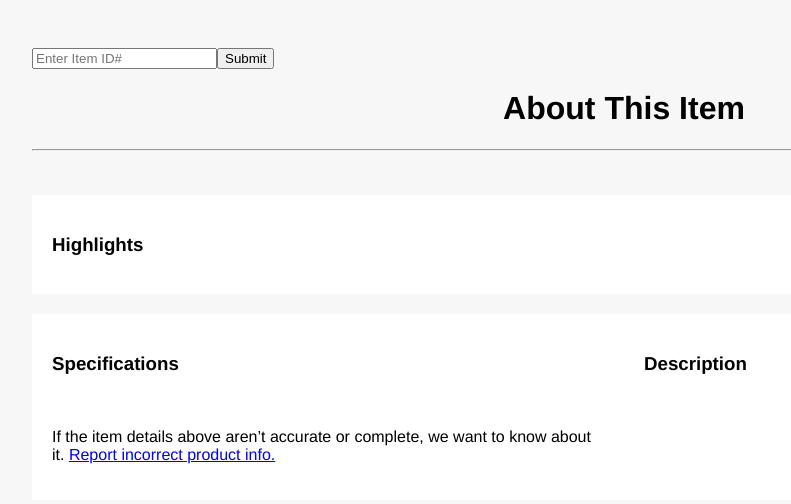
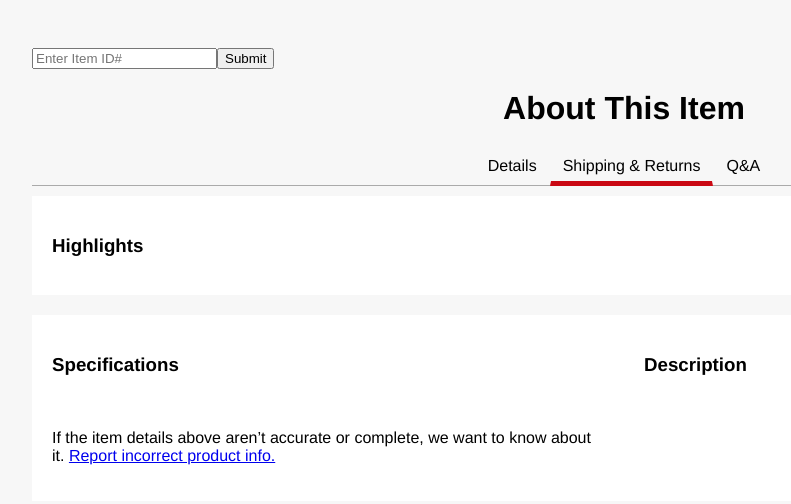
Before and after one commit to RetailClone/AboutThisItem, a React app: page / in a window 1280 px wide. Shown: the top 504 px of the page, without its empty margins (16-807 px from the left). Built offline with nearby package versions, Linux system fonts and the light colour scheme.

Commit message:
tabs are added but not functional yet

```diff
--- a/Client/components/App.jsx
+++ b/Client/components/App.jsx
@@ -4,6 +4,8 @@ import "../styles/styles.css";
 import Description from "./Description.jsx";
 import Specs from "./Specs.jsx";
 import Highlights from "./Highlights.jsx";
+import { Tab, Tabs, TabList, TabPanel } from "react-tabs";
+import "../styles/react-tabs.css";
 
 class App extends React.Component {
   constructor(props) {
@@ -62,9 +64,15 @@ class App extends React.Component {
           <input type="submit" value="Submit" />
         </form>
         <h1 id="about">About This Item</h1>
-        <hr />
-        <br />
-        <br />
+        <Tabs defaultIndex={1} onSelect={(index) => console.log(index)}>
+          <TabList id="tabs">
+            <Tab>Details</Tab>
+            <Tab>Shipping & Returns</Tab>
+            <Tab>Q&A</Tab>
+          </TabList>
+          <TabPanel></TabPanel>
+          <TabPanel></TabPanel>
+        </Tabs>
         <Highlights highlights={itemHighlights} />
         <div className="flex-container">
           <div className="flex-child specs">
--- /dev/null
+++ b/Client/styles/react-tabs.css
@@ -0,0 +1,60 @@
+.react-tabs {
+  -webkit-tap-highlight-color: transparent;
+}
+
+#tabs {
+  display: flex;
+  justify-content: center;
+  align-items: stretch;
+}
+
+.react-tabs__tab-list {
+  border-bottom: 1px solid #aaa;
+  margin: 0 0 10px;
+  padding: 0;
+}
+
+.react-tabs__tab {
+  display: inline-block;
+  border: 1px solid transparent;
+  border-bottom: none;
+  bottom: -1px;
+  position: relative;
+  list-style: none;
+  padding: 6px 12px;
+  cursor: pointer;
+}
+
+.react-tabs__tab--selected {
+  background: #f7f7f7;
+  border-bottom: 5px solid #ca0813;
+}
+
+.react-tabs__tab--disabled {
+  color: GrayText;
+  cursor: default;
+}
+
+.react-tsabs__tab:focus {
+  box-shadow: 0 0 5px hsl(208, 99%, 50%);
+  border-color: hsl(208, 99%, 50%);
+  outline: none;
+}
+
+.react-tabs__tab:focus:after {
+  content: "";
+  position: absolute;
+  height: 5px;
+  left: -4px;
+  right: -4px;
+  bottom: -5px;
+  background: #fff;
+}
+
+.react-tabs__tab-panel {
+  display: none;
+}
+
+.react-tabs__tab-panel--selected {
+  display: block;
+}
--- a/package.json
+++ b/package.json
@@ -16,6 +16,7 @@
     "react": "^16.13.1",
     "react-bootstrap": "^1.3.0",
     "react-dom": "^16.13.1",
+    "react-tabs": "^3.1.1",
     "webpack": "^4.44.1",
     "webpack-cli": "^3.3.12"
   },
```
Also changed, not shown: 2 other files (tests, documents, lock files or other folders).
